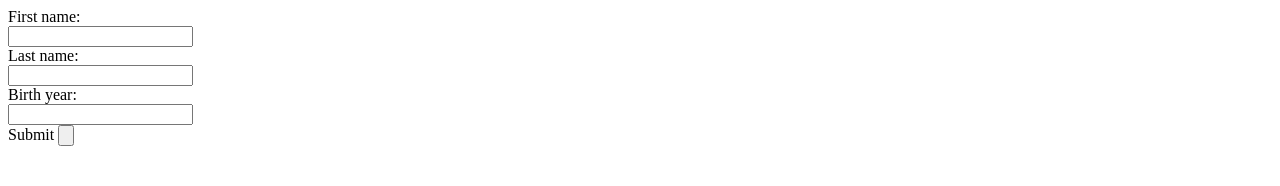
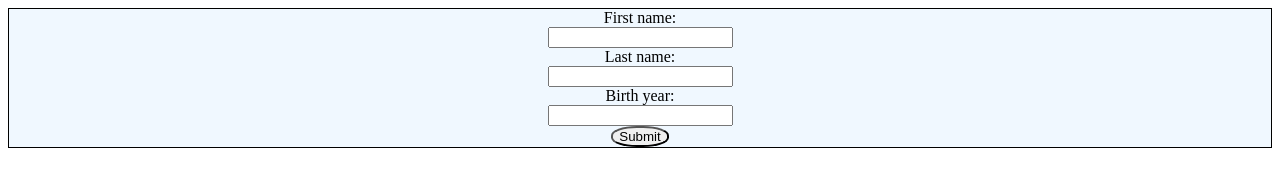
Before and after one commit to RacMcT/student-registration, a plain HTML site: page index.html in a window 1280 px wide. Drawn offline with Linux system fonts and the light colour scheme.

Commit message:
basic styling

```diff
--- a/form.css
+++ b/form.css
@@ -0,0 +1,13 @@
+form {
+  background-color: aliceblue;
+  text-align: center;
+  border: 1px solid black;
+}
+
+button {
+  border-radius: 45%;
+}
+
+button:hover {
+  background-color: aquamarine;
+}
--- a/index.html
+++ b/index.html
@@ -16,8 +16,7 @@
     <input type="text" id="lname" name="lname"><br>
     <label for="birth">Birth year:</label><br>
     <input type="text" id="birth" name="birth"><br>
-    <label for="submit">Submit</label>
-    <input type="button" id="submit" name="submit" onclick="submitAlert()">
+    <button onclick="submitAlert()">Submit</button>
   </form>
 
 
```
